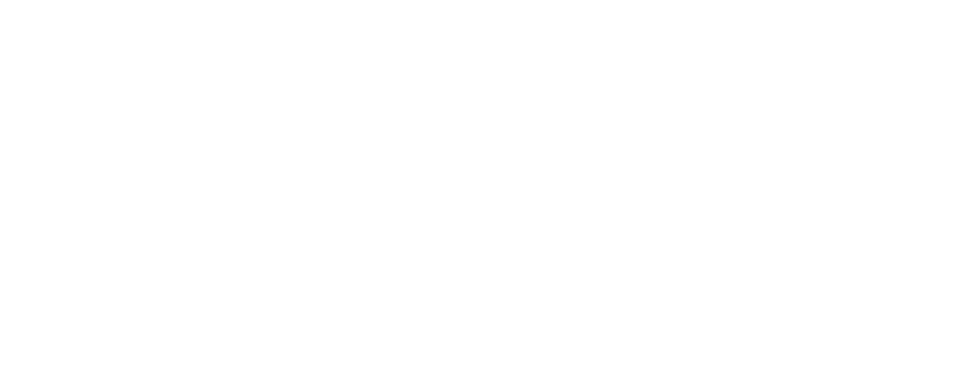
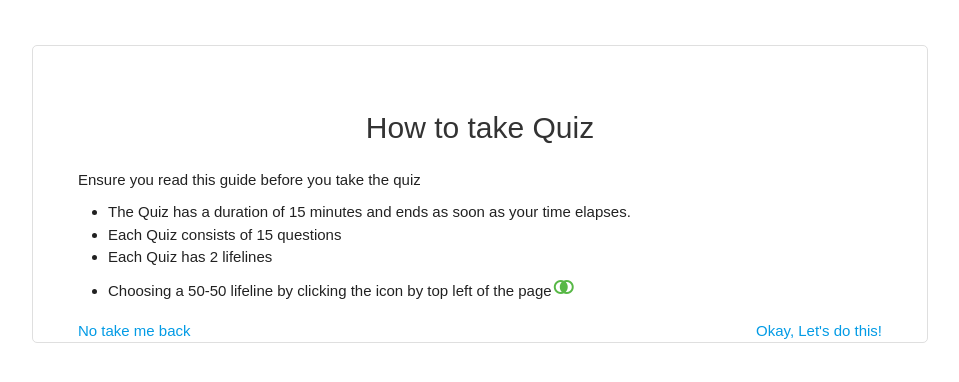
Before and after one commit to techshomez/quiz, a React (Create React App) app: page /play/instructions in a window 1280 px wide. Before the commit this address had no page. Shown: the top 382 px of the page, without its empty margins (160-1119 px from the left). Built offline with nearby package versions, Linux system fonts and the light colour scheme.

Commit message:
quiz instructions page update

```diff
--- a/src/App.js
+++ b/src/App.js
@@ -1,11 +1,13 @@
 import { BrowserRouter, Routes, Route } from "react-router-dom"
 import Home from './components/Home';
+import QuizInstruction from "./components/quiz/QuizInstructions";
 
 function App() {
   return (
     <BrowserRouter>
       <Routes>
-        <Route path="/" element={<Home />} />
+        <Route exact path="/" element={<Home />} />
+        <Route exact path="/play/instructions" element={<QuizInstruction />} />
       </Routes>
     </BrowserRouter>
   )
--- a/src/components/quiz/QuizInstructions.js
+++ b/src/components/quiz/QuizInstructions.js
@@ -1,5 +1,28 @@
 import React, { Component, Fragment} from 'react';
+import { Link } from 'react-router-dom';
+import { Helmet } from 'react-helmet';
 
 const QuizInstruction = () => (
-    <h1>Quiz Instruction Page</h1>
+    <Fragment>
+        <Helmet><title>Quiz | Instruction</title></Helmet>
+        <div className="instructions container">
+            <h1>How to take Quiz</h1>
+            <p>Ensure you read this guide before you take the quiz</p>
+            <ul className='browser-default' id='main-list'>
+                <li>The Quiz has a duration of 15 minutes and ends as soon as your time elapses.</li>
+                <li>Each Quiz consists of 15 questions</li>
+                <li>Each Quiz has 2 lifelines</li>
+                <li>
+                    Choosing a 50-50 lifeline by clicking the icon by top left of the page
+                    <span className='mdi mdi-set-center mdi-24px lifeline-icon'></span>
+                </li>
+            </ul>
+            <div>
+                <span className="left"><Link to="/">No take me back</Link></span>
+                <span className="right"><Link to="/play">Okay, Let's do this!</Link></span>
+            </div>
+        </div>
+    </Fragment>
 );
+
+export default QuizInstruction;
--- a/src/styles/base/_settings.scss
+++ b/src/styles/base/_settings.scss
@@ -4,6 +4,7 @@ $off_white: #f8f8f8;
 $green: #57b846;
 $red: #ea4355;
 $blue: #1da1f2;
+$off-black: #333;
 
 //sizes
 $xs: 0.5rem;
--- /dev/null
+++ b/src/styles/style-component/_quiz-instructions.scss
@@ -0,0 +1,36 @@
+.instructions{
+    border: 1px solid darken($off-white, 10%);
+    border-radius: 5px;
+    margin-top: $lg;
+    margin-bottom: $lg;
+    padding: $sm $lg;
+
+    h1 {
+        color: $off-black;
+        font-size: $md;
+        text-align: center;
+    }
+
+    .lifeline {
+        position: relative;
+        top: -3px;
+    }
+
+    .lifeline-icon {
+        color: $green;
+        cursor: pointer;
+    }
+
+    .browser-default {
+        padding-left: 30px;
+        margin-top: 10px;
+        margin-bottom: 15px;
+    }
+}
+
+@media (max-width: $md-breakpoint){
+    .instructions {
+        width: 100% !important;
+        height: 150% !important;
+    }
+}
--- a/src/styles/style.scss
+++ b/src/styles/style.scss
@@ -2,3 +2,4 @@
 @import './base/settings';
 @import './base/base';
 @import './style-component/home';
+@import './style-component/quiz-instructions';
```
